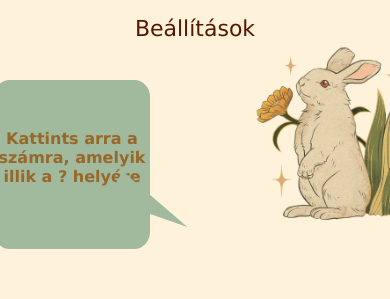
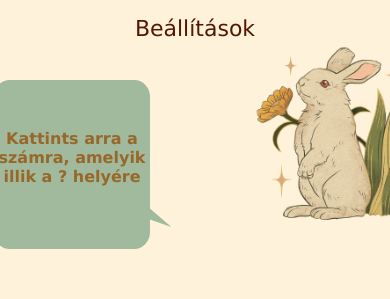
Before and after one commit to Maflacs/playful-math, a React (Create React App) app: page /#/ in a window 390 px wide. Both pictures are taken after a click on the button "Gyakorlat indítása". Shown: the top 299 px of the page. Built offline with nearby package versions, Linux system fonts and the light colour scheme.

Commit message:
Changed styles

```diff
--- a/src/pages/Home/Home.module.css
+++ b/src/pages/Home/Home.module.css
@@ -30,6 +30,7 @@
 
 h2 {
   margin-top: 0;
+  z-index: 100;
 }
 
 .right {
@@ -134,11 +135,6 @@ option, select {
   .home {
       background-image: url('../../assets/img/HomeBgMid.png')
   }
-  .right {
-    right: -11%;
-    top: 40%;
-  }
-
 }
 
 @media screen and (max-width: 1200px) {
@@ -147,7 +143,6 @@ option, select {
   }
   .right {
     right: -11%;
-    top: 40%;
   }
 
 }
@@ -156,10 +151,6 @@ option, select {
   .h1 {
      right: 15rem;
   }
-  .right {
-    top: 20%;
-  }
-
 }
 
 @media screen and (max-width: 700px) {
--- a/src/pages/Practice/Practice.module.css
+++ b/src/pages/Practice/Practice.module.css
@@ -25,6 +25,10 @@
     padding: .5rem;
 }
 
+h2 {
+  z-index: 100;
+}
+
 .h2 {
   display: flex;
   flex-direction: column;
@@ -39,6 +43,7 @@
   right: 30rem;
   text-align: center;
   color: #976829;
+  z-index: 10;
 }
 
 .right {
@@ -105,7 +110,6 @@
 
     .right {
       right: -11%;
-      top: 70%;
     }
 
     .h2 {
@@ -118,10 +122,6 @@
      right: 20rem;
      width: 30%;
   }
-  .right {
-    right: -11%;
-    top: 40%;
-  }
 
 }
 
@@ -129,13 +129,13 @@
   .h2 {
      right: 15rem;
      width: 40%;
+     font-size: 18px;
+  }
+  .timer {
+    left: 5rem;
   }
   .right {
-    top: 60%;
-  }
-
-  .timer {
-    left: 5rem;
+    margin-right: 1rem;
   }
 
 }
```
Also changed, not shown: src/pages/Home/Home.jsx (line endings or trailing spaces), src/pages/Practice/Practice.jsx (line endings or trailing spaces).
